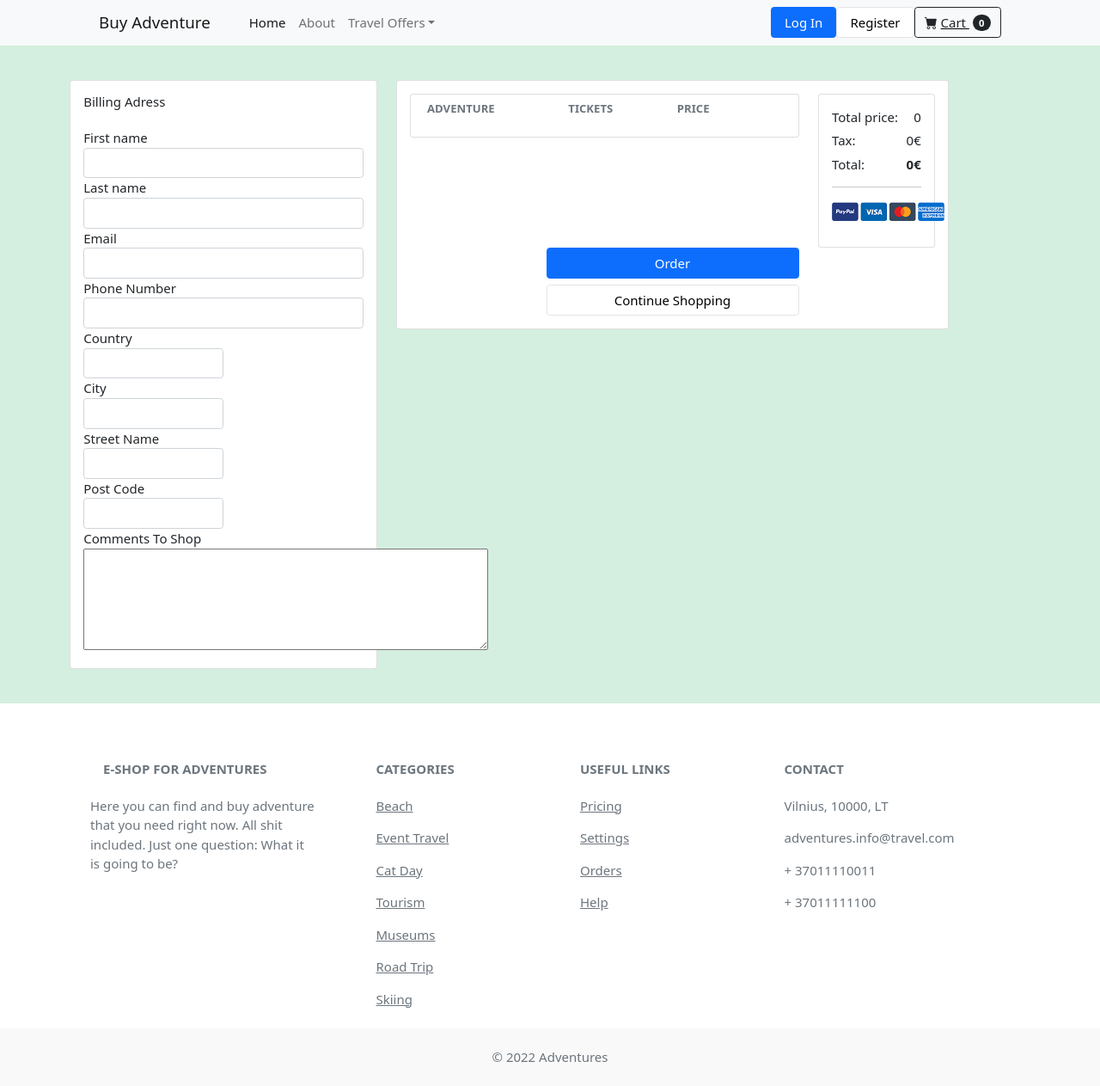
After one commit to simvyc/CA-Django-Travel-Project, a Django app: page /cart/checkout/ in a window 1280 px wide. The commit adds this page. Shown: the whole page at 86% size. Run offline with Django 4.2, Linux system fonts and the light colour scheme; data comes from the database, SQL or seed files in the repository; both versions use the stored data as it was after the commit; lists and menus that the app fills with data are empty; parts of the project's set-up code (start-up, migrations or seed data) failed here and were passed over; some libraries are stand-ins or nearby versions; some web fonts are replaced.

Commit message:
added checkout page and thank you page

```diff
--- a/carts/urls.py
+++ b/carts/urls.py
@@ -6,4 +6,6 @@ urlpatterns = [
     path('add_cart/<int:purchase_id>/', views.add_cart, name='add_cart'),
     path('remove_cart/<int:purchase_id>/', views.remove_cart, name='remove_cart'),
     path('remove_cart_item/<int:purchase_id>/', views.remove_cart_item, name='remove_cart_item'),
+    path('checkout/', views.checkout, name='checkout'),
+    path('order_checkout/', views.order_checkout, name='order_checkout'),
 ]
--- a/carts/views.py
+++ b/carts/views.py
@@ -79,3 +79,32 @@ def cart(request, total=0, persons=0, cart_items=None):
     }
 
     return render(request, 'offers/cart.html', context)
+
+
+def checkout(request, total=0, persons=0, cart_items=None):
+    tax=0
+    t_total=0
+    try:
+        cart = Cart.objects.get(cart_id=_cart_id(request)) # take cart obj by id
+        cart_items = CartItem.objects.filter(cart=cart, is_active=True)
+        for cart_item in cart_items:
+            total += (cart_item.purchase.price * cart_item.persons)
+            persons += cart_item.persons
+        tax = (21 * total)/100
+        t_total = total + tax
+
+    except ObjectDoesNotExist:
+        pass
+
+    context = {
+        'total': total,
+        'persons': persons,
+        'cart_items': cart_items,
+        'tax': tax,
+        't_total': t_total,
+    }
+    return render(request, 'offers/checkout.html', context)
+
+
+def order_checkout(request):
+    return render(request, 'offers/order_checkout.html')
--- a/travelapp/templates/offers/cart.html
+++ b/travelapp/templates/offers/cart.html
@@ -88,8 +88,8 @@
                 <p class="text-center mb-3">
                     <img src="{% static 'images/misc/payments.png' %}" height="26">
                 </p>
-                <a href="./place-order.html" class="btn btn-primary btn-block"> Checkout </a>
-                <a href="./store.html" class="btn btn-light btn-block">Continue Shopping</a>
+                <a href="{% url 'checkout' %}" class="btn btn-primary btn-block"> Checkout </a>
+                <a href="{% url 'offers' %}" class="btn btn-light btn-block">Continue Shopping</a>
             </div>
             </div>
 
--- /dev/null
+++ b/travelapp/templates/offers/checkout.html
@@ -0,0 +1,135 @@
+
+{% extends 'base.html' %}
+{% load static %}
+
+{% block content %}
+
+<section class="section-content padding-y bg" style="background-color:rgb(212, 239, 223)">
+    <div class="container">
+
+    <div class="row">
+        <aside class="col-lg-4">
+    <div class="card">
+        <div class="card-body">
+            <h6 class="card-title mb-4">Billing Adress</h6>
+            <form action="">
+                <div class="form-row">
+                    <div class="col form-group">
+                        <label for="">First name</label><input type="text" name="first_name" class="form-control" required></label>
+                    </div>
+                    <div class="col form-group">
+                        <label for="">Last name</label><input type="text" name="last_name" class="form-control" required></label>
+                    </div>
+                    <div class="col form-group">
+                        <label for="">Email</label><input type="email" name="email" class="form-control" required></label>
+                    </div>
+                    <div class="col form-group">
+                        <label for="">Phone Number</label><input type="text" name="phone_number" class="form-control" required></label>
+                    </div>
+                    <div class="col-sm-6 form-group">
+                        <label for="">Country</label><input type="text" name="country" class="form-control" required></label>
+                    </div>
+                    <div class="col-sm-6 form-group">
+                        <label for="">City</label><input type="text" name="city" class="form-control" required></label>
+                    </div>
+                    <div class="col-sm-6 form-group">
+                        <label for="">Street Name</label><input type="text" name="stree_name" class="form-control" required></label>
+                    </div>
+                    <div class="col-sm-6 form-group">
+                        <label for="">Post Code</label><input type="text" name="post_code" class="form-control" required></label>
+                    </div>
+                    <div class="form-row"><label for="">Comments To Shop</label>
+                        <textarea name="comments" rows="5" cols="50"></textarea>
+                    </div>
+                </div>
+            </form>
+        </div>
+    </div>
+        </aside>
+        <aside class="col-lg-7">
+
+            <div class="card">
+            <div class="card-body">
+                <div class="row">
+                    <aside class="col-lg-9">
+                <div class="card">
+                <table class="table table-borderless table-shopping-cart">
+                <thead class="text-muted">
+                <tr class="small text-uppercase">
+                  <th scope="col">Adventure</th>
+                  <th scope="col" >Tickets</th>
+                  <th scope="col" >Price</th>
+                  <th scope="col" class="text-right"> </th>
+                </tr>
+                </thead>
+                <tbody>
+
+                {% for cart_item in cart_items %}
+                <tr>
+                    <td>
+                        <figure class="itemside align-items-center">
+                            <div class="aside"><img class="img-sm" src="{{ cart_item.purchase.image.url }}"></div>
+                            <figcaption class="info">
+                                <a href="{{ cart_item.purchase.get_url }}" class="title text-dark">{{ cart_item.purchase.purchase_name }}</a>
+                                <p class="text-muted small">Country:{{cart_item.purchase.country.country_name}} <br> City: {{cart_item.purchase.city.city_name}}</p>
+                            </figcaption>
+                        </figure>
+                    </td>
+                    <td>
+                        <div class="col">
+                            <div class="input-group input-spinner">
+                                <label>{{ cart_item.persons }}</label>
+                            </div>
+                        </div>
+                    </td>
+                    <td>
+                        <div class="price-wrap">
+                            <var class="price">{{ cart_item.sub_total }}€</var>
+                            <small class="text-muted">{{ cart_item.purchase.price }}€ each </small>
+                        </div>
+                    </td>
+                </tr>
+                {% endfor %}
+
+                </tbody>
+                </table>
+                </div>
+
+                    </aside>
+                    <aside class="col-lg-3">
+
+                        <div class="card">
+                        <div class="card-body">
+                            <dl class="dlist-align">
+                              <dt>Total price:</dt>
+                              <dd class="text-right">{{ total }}</dd>
+                            </dl>
+                            <dl class="dlist-align">
+                              <dt>Tax:</dt>
+                              <dd class="text-right">{{ tax }}€</dd>
+                            </dl>
+                            <dl class="dlist-align">
+                              <dt>Total:</dt>
+                              <dd class="text-right text-dark b"><strong>{{ t_total }}€</strong></dd>
+                            </dl>
+                            <hr>
+                            <p class="text-center mb-3">
+                                <img src="{% static 'images/misc/payments.png' %}" height="22">
+                            </p>
+                        </div>
+                        </div>
+                </aside>
+                <div class="d-grid gap-2 col-6 mx-auto">
+                    <a href="{% url 'order_checkout' %}" class="btn btn-primary btn-block">Order</a>
+                    <a href="{% url 'offers' %}" class="btn btn-light btn-block">Continue Shopping</a>
+                  </div>
+            </div>
+            </div>
+
+    </aside>
+
+
+    </div>
+    </div>
+    </section>
+{% endblock %}
```
Also changed, not shown: travelapp/templates/offers/order_checkout.html (added, +25 -0 lines), db.sqlite3.
